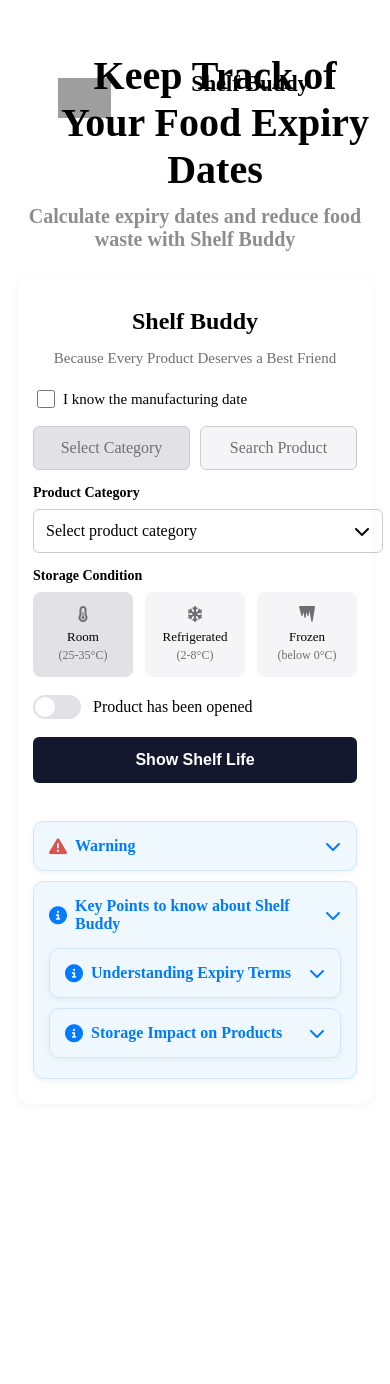
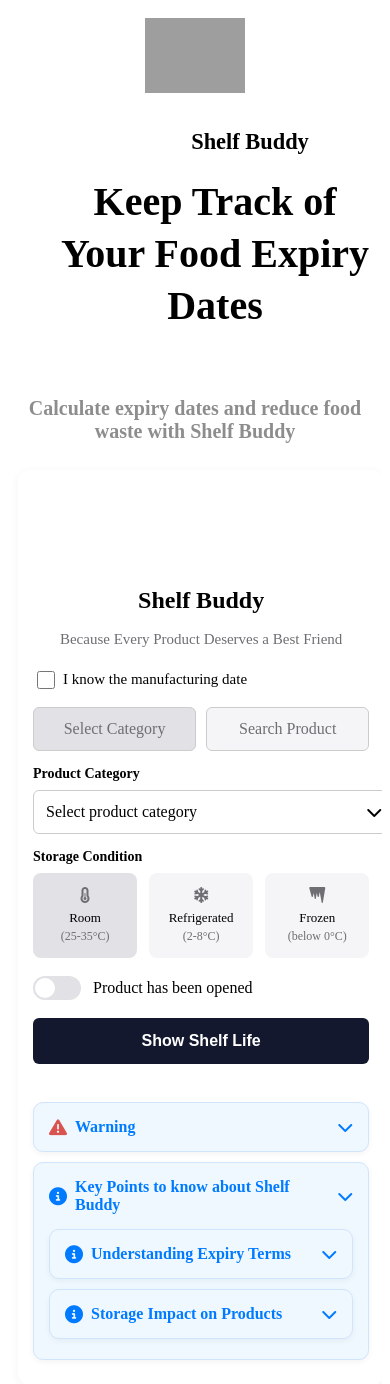
Before and after one commit to PraneethVarma5/Shelf_Buddy, a Flask app: page / in a window 390 px wide. Shown: the top 1384 px of the page. Before the commit the page ends 1079 px from the top, so only its background shows below. Run offline with Flask 2, Linux system fonts and the light colour scheme; grey boxes are pictures that could not be loaded.

Commit message:
style.css

```diff
--- a/static/style.css
+++ b/static/style.css
@@ -1,4 +1,4 @@
-    /*
+/*RESPONSIVE
     style.css
     Defines the appearance and layout for the Shelf Buddy web app,
     covering layout, responsiveness, colors, spacing, and interaction states.
@@ -15,7 +15,8 @@
 
 .logo{
     margin-left: 50px;
-    margin-top: 70px  ;
+    margin-top: 70px ;
+    height: 45px;
 }
 
 .title-header h1 {
@@ -414,3 +415,96 @@
     color: red;
     font-weight: 600;
     }
+
+    /* =====================================================
+   RESPONSIVE ADAPTATION (Add at END of your CSS)
+   ===================================================== */
+
+/* ---------------- Responsive Design ---------------- */
+
+/* For tablets and small laptops */
+@media (max-width: 992px) {
+  body {
+    padding: 10px;
+  }
+
+  .container, .card, .info-card {
+    width: 100%;
+    max-width: 95%;
+    margin: 0 auto;
+  }
+
+  h1, h2, h3 {
+    text-align: center;
+    word-wrap: break-word;
+  }
+
+  img.logo {
+    width: 100px;
+    height: auto;
+  }
+}
+
+/* For mobile devices */
+@media (max-width: 600px) {
+
+  /* Make logo and title stack neatly */
+  .logo {
+    display: block;
+    margin: 0 auto 10px auto;
+    width: 80px;
+    height: auto;
+  }
+  h1 {
+  margin-top: 100px;
+  margin-bottom: 80px;
+}
+
+
+  h1, h2, h3 {
+    font-size: 1.4rem;
+    line-height: 1.3;
+    text-align: center;
+  }
+
+  p, label, button {
+    font-size: 0.9rem;
+  }
+
+  /* Ensure input boxes and buttons don’t overflow */
+  input, select, button {
+    width: 100%;
+    font-size: 1rem;
+  }
+
+  .card, .info-card {
+    padding: 15px;
+    border-radius: 10px;
+  }
+
+  .info-card img, .info-card svg {
+    width: 40px;
+    height: 40px;
+  }
+
+  .info-card h4 {
+    font-size: 1rem;
+  }
+
+  /* Fix stacking of logo and title */
+  header, .title-section {
+    display: flex;
+    flex-direction: column;
+    /**/
+  }
+
+  /* Prevent horizontal scroll */
+  body, html {
+    overflow-x: hidden;
+  }
+
+  /* Adjust spacing between sections */
+  section {
+    margin: 15px 0;
+  }
+}
```
